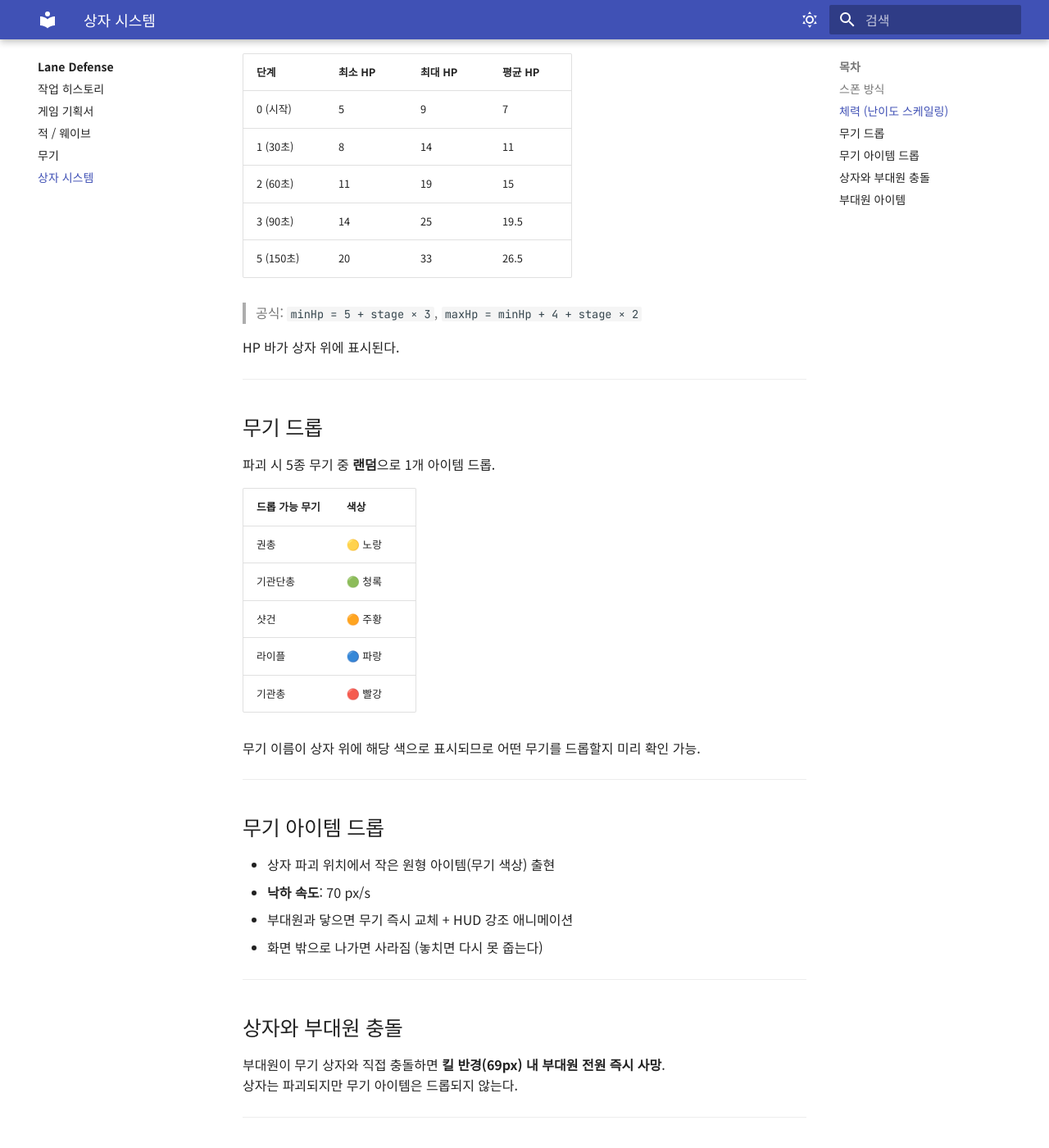
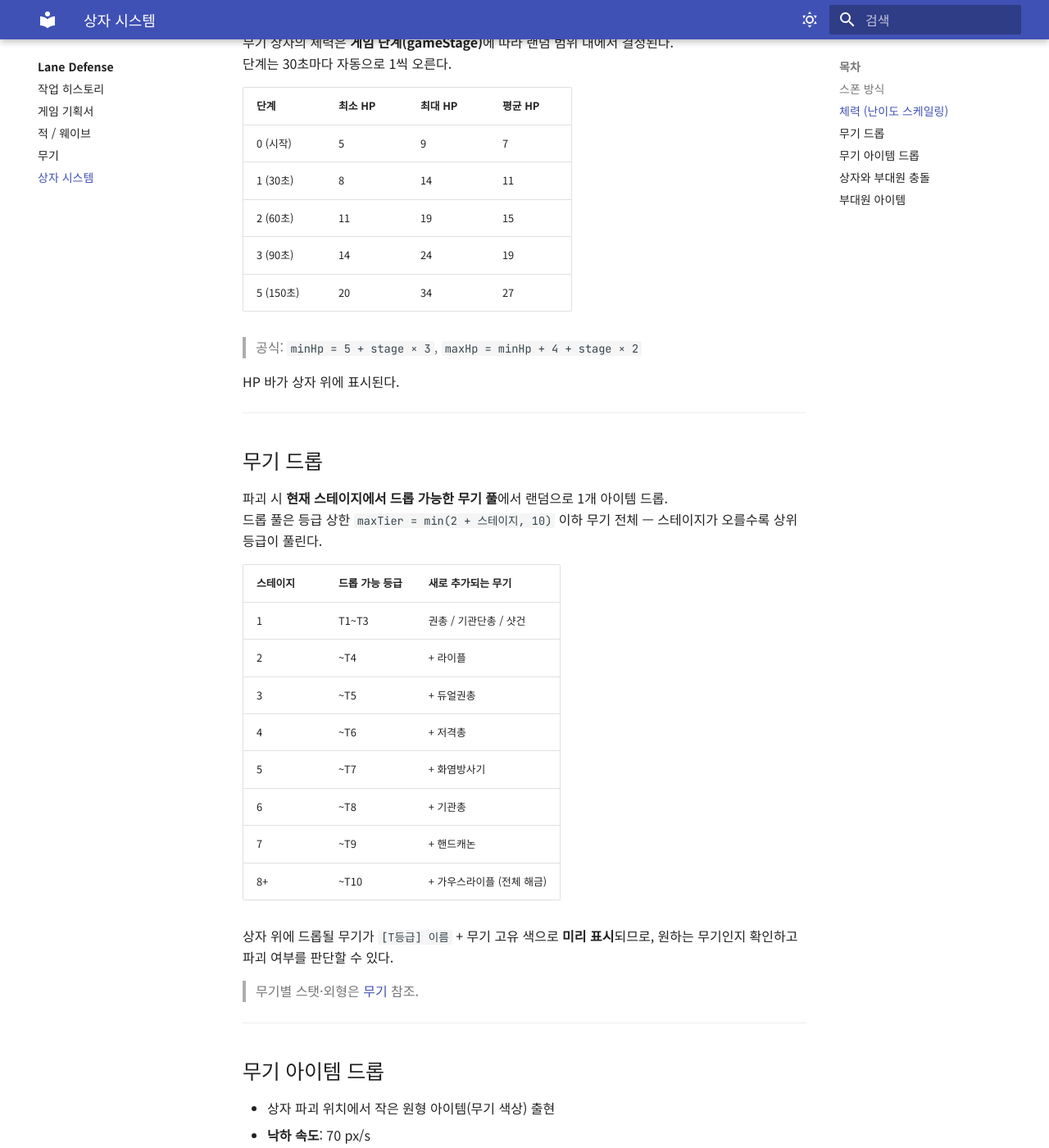
Before and after one commit to suan2z/wellbeangame01, an MkDocs documentation site: the page built from docs/lane-defense/상자.md, in a window 1280 px wide and 1400 px high, scrolled down 855 px. Shown: the whole window at 82% size. Built offline with MkDocs 1.6.1 and Material for MkDocs 9.7.7, drawn with Linux system fonts in a browser that asks for light colours; some of the changed text lies outside the part shown.

Commit message:
docs(lane-defense): 박스/무기 정확화 5건 코드 동기화
- 상자.md: 레인 X 144/270/396, HP표 24(19)/34(27), 드롭=스테이지별 등급 풀(maxTier=2+stage)
- 기획서.md: 보스 HP 배율식 1+(stage-1)*0.5+(wave-1)*0.12
- 무기.md: '발사 속도' → 탄속(px/s)

```diff
--- a/docs/lane-defense/상자.md
+++ b/docs/lane-defense/상자.md
@@ -13,9 +13,11 @@
 
 | 레인 | X 좌표 (중심) |
 |------|-------------|
-| 좌 | ≈ 157 |
-| 중 | ≈ 270 |
-| 우 | ≈ 383 |
+| 좌 | 144 |
+| 중 | 270 |
+| 우 | 396 |
+
+> 전투 구역(81~459)을 3등분한 레인 폭(126px)의 0.5 / 1.5 / 2.5 지점.
 
 ---
 
@@ -29,8 +31,8 @@
 | 0 (시작) | 5 | 9 | 7 |
 | 1 (30초) | 8 | 14 | 11 |
 | 2 (60초) | 11 | 19 | 15 |
-| 3 (90초) | 14 | 25 | 19.5 |
-| 5 (150초) | 20 | 33 | 26.5 |
+| 3 (90초) | 14 | 24 | 19 |
+| 5 (150초) | 20 | 34 | 27 |
 
 > 공식: `minHp = 5 + stage × 3`, `maxHp = minHp + 4 + stage × 2`
 
@@ -40,17 +42,23 @@ HP 바가 상자 위에 표시된다.
 
 ## 무기 드롭
 
-파괴 시 5종 무기 중 **랜덤**으로 1개 아이템 드롭.
+파괴 시 **현재 스테이지에서 드롭 가능한 무기 풀**에서 랜덤으로 1개 아이템 드롭.
+드롭 풀은 등급 상한 `maxTier = min(2 + 스테이지, 10)` 이하 무기 전체 — 스테이지가 오를수록 상위 등급이 풀린다.
 
-| 드롭 가능 무기 | 색상 |
-|-------------|------|
-| 권총 | 🟡 노랑 |
-| 기관단총 | 🟢 청록 |
-| 샷건 | 🟠 주황 |
-| 라이플 | 🔵 파랑 |
-| 기관총 | 🔴 빨강 |
+| 스테이지 | 드롭 가능 등급 | 새로 추가되는 무기 |
+|---------|-------------|-----------------|
+| 1 | T1~T3 | 권총 / 기관단총 / 샷건 |
+| 2 | ~T4 | + 라이플 |
+| 3 | ~T5 | + 듀얼권총 |
+| 4 | ~T6 | + 저격총 |
+| 5 | ~T7 | + 화염방사기 |
+| 6 | ~T8 | + 기관총 |
+| 7 | ~T9 | + 핸드캐논 |
+| 8+ | ~T10 | + 가우스라이플 (전체 해금) |
 
-무기 이름이 상자 위에 해당 색으로 표시되므로 어떤 무기를 드롭할지 미리 확인 가능.
+상자 위에 드롭될 무기가 `[T등급] 이름` + 무기 고유 색으로 **미리 표시**되므로, 원하는 무기인지 확인하고 파괴 여부를 판단할 수 있다.
+
+> 무기별 스탯·외형은 [무기](무기.md) 참조.
 
 ---
 
```
Also changed, not shown: docs/lane-defense/기획서.md (+1 -1 lines), docs/lane-defense/무기.md (+1 -1 lines).
